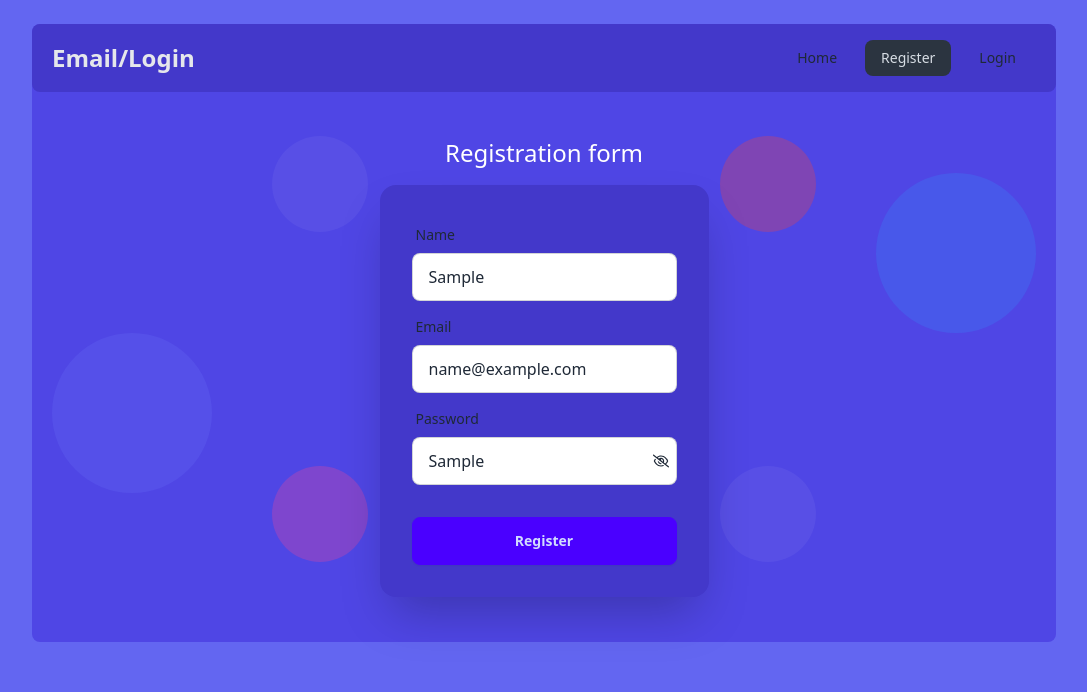
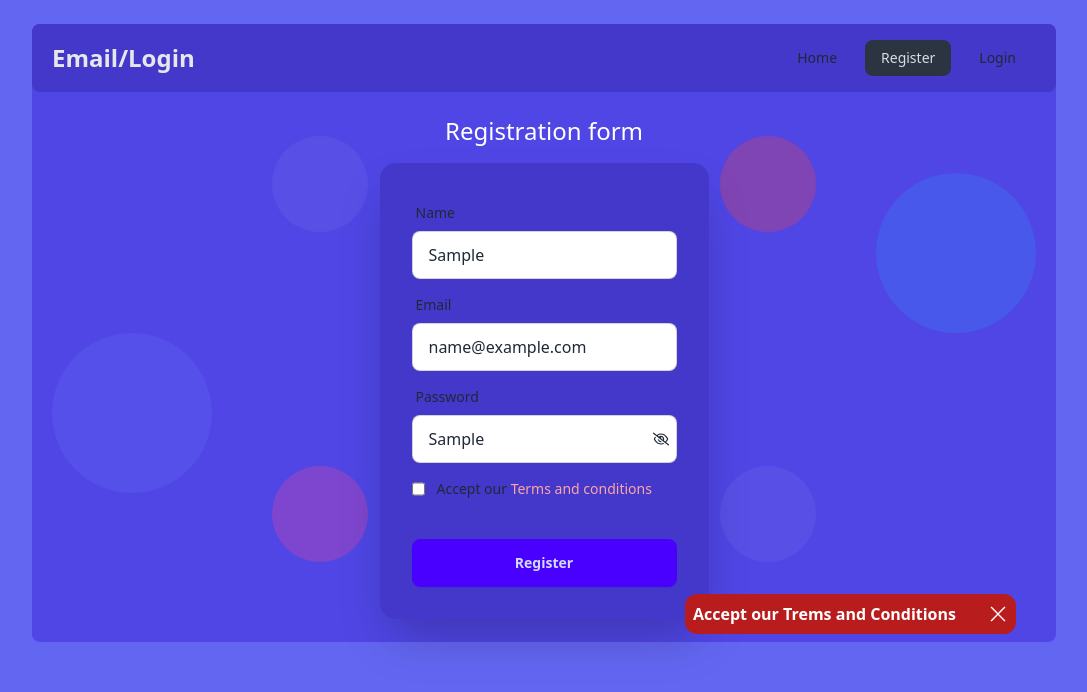
Before and after one commit to Sawon-52/email-login-and-register, a React (Vite) app: page /register in a window 1280 px wide. Both pictures are taken after typing "Sample", "name@example.com", "Sample" into the empty fields and a click on the button "Register". Shown: the top 692 px of the page, without its empty margins (96-1183 px from the left). Built offline with nearby package versions, Linux system fonts and the light colour scheme; no server answers.

Commit message:
complete accecpt our trems and condition part

```diff
--- a/src/Components/Register/Register.jsx
+++ b/src/Components/Register/Register.jsx
@@ -8,43 +8,38 @@ const Register = () => {
   const [name, setName] = useState("");
   const [email, setEmail] = useState("");
   const [password, setPassword] = useState("");
-
-  console.log(name, email, password);
+  const [check, setCheck] = useState(false);
 
   const [error, setError] = useState("");
   const [success, setSuccess] = useState("");
-  const [passError, setPassError] = useState("");
+  const [registrationError, setregistrationError] = useState("");
   const [showpass, setShowpass] = useState(false);
 
   const handleMessageShow = () => {
     setError("");
     setSuccess("");
-    setPassError("");
+    setregistrationError("");
   };
 
   const handleShowPass = () => {
-    // console.log("show and Hide");
     setShowpass(!showpass);
   };
 
   const handleRegister = (e) => {
     e.preventDefault();
-    // const name = e.target.name.value;
-    // // setName(name);
-    // const email = e.target.email.value;
-    // // setEmail(email);
-    // const password = e.target.password.value;
-    // // setPassword(password);
 
     if (password.length < 6) {
-      // console.log("your password must be 6 length");
-      setPassError(" password must be 6 character");
+      setregistrationError(" password must be 6 character");
+      return;
+    } else if (check === false) {
+      setregistrationError("Accept our Trems and Conditions");
       return;
     }
 
-    setPassError("");
+    setregistrationError("");
     setSuccess("");
     setError("");
+
     // Initialize Firebase Authentication and get a reference to the service
     const auth = getAuth(app);
     createUserWithEmailAndPassword(auth, email, password)
@@ -65,9 +60,9 @@ const Register = () => {
         // console.log(errorCode, errorMessage);
         // ..
       });
+
+    console.log(check);
   };
-
-  console.log("after submit:", name, email, password);
 
   return (
     <div className="h-full z-30">
@@ -99,6 +94,18 @@ const Register = () => {
                 </span>
               </div>
 
+              <div className="flex gap-2">
+                <input onChange={(e) => setCheck(e.target.checked)} type="checkbox" />
+                <label className="label">
+                  <span className="label-text">
+                    Accept our{" "}
+                    <a className="text-red-300" href="#">
+                      Terms and conditions
+                    </a>
+                  </span>
+                </label>
+              </div>
+
               <div className="form-control mt-6">
                 <button className="btn btn-primary">Register</button>
               </div>
@@ -106,6 +113,7 @@ const Register = () => {
           </div>
         </div>
       </div>
+
       {/* showing error when error will be occured */}
       {error && (
         <span className=" absolute bottom-0 right-10  flex items-center gap-8 p-2 bg-red-700 text-md font-semibold text-white rounded-xl my-2 text-center">
@@ -115,6 +123,7 @@ const Register = () => {
           </div>
         </span>
       )}
+
       {success && (
         <span className=" absolute bottom-0 right-10 flex items-center gap-8 p-2 bg-green-700 text-md font-semibold text-white rounded-xl my-2 text-center">
           <p>{success}</p>
@@ -123,9 +132,10 @@ const Register = () => {
           </div>
         </span>
       )}
-      {passError && (
+
+      {registrationError && (
         <span className="absolute bottom-0 right-10 flex items-center gap-8 p-2 bg-red-700 text-md font-semibold text-white rounded-xl my-2 text-center">
-          <p>{passError}</p>
+          <p>{registrationError}</p>
           <div onClick={handleMessageShow} className=" cursor-pointer text-xl">
             <RxCross1 />
           </div>
```
